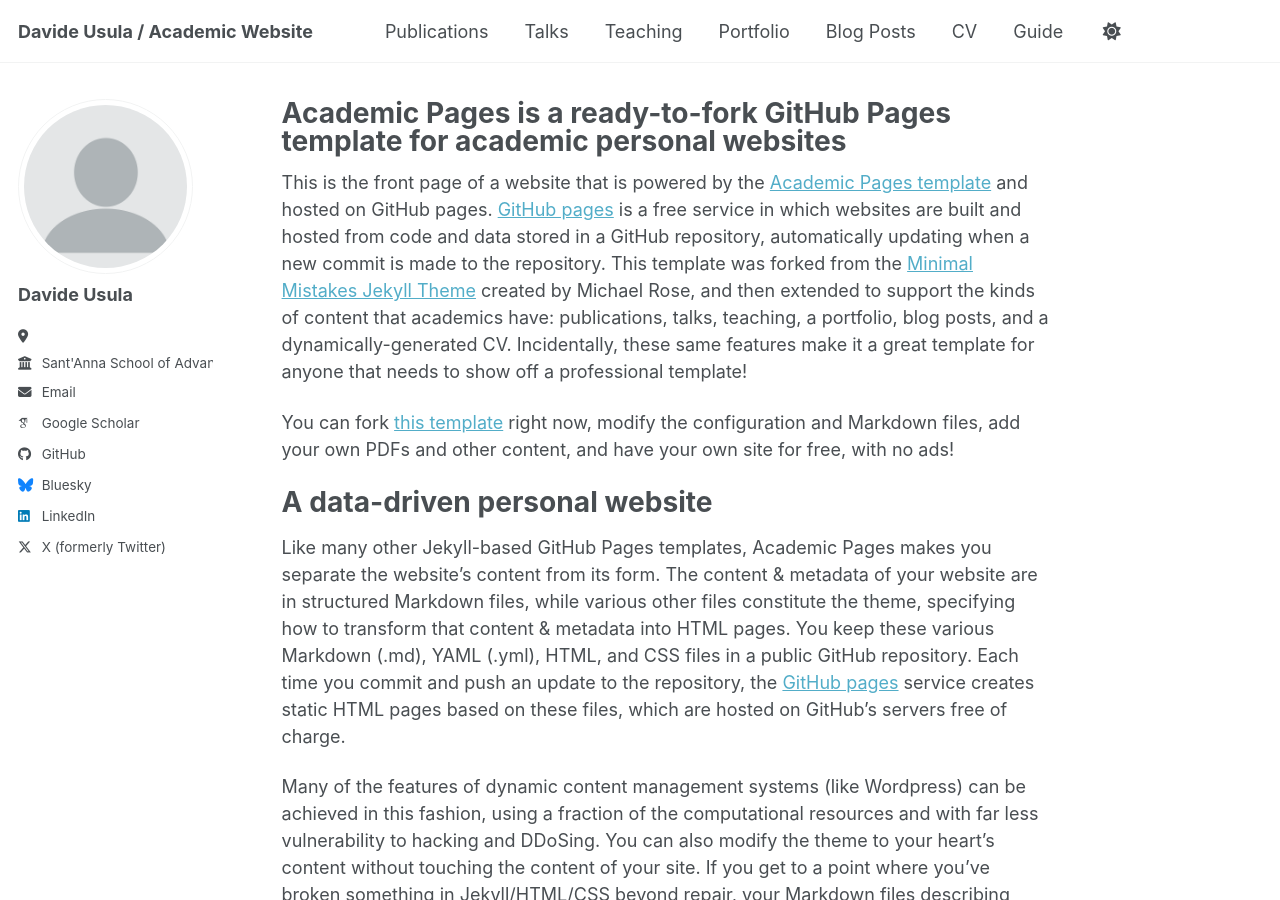
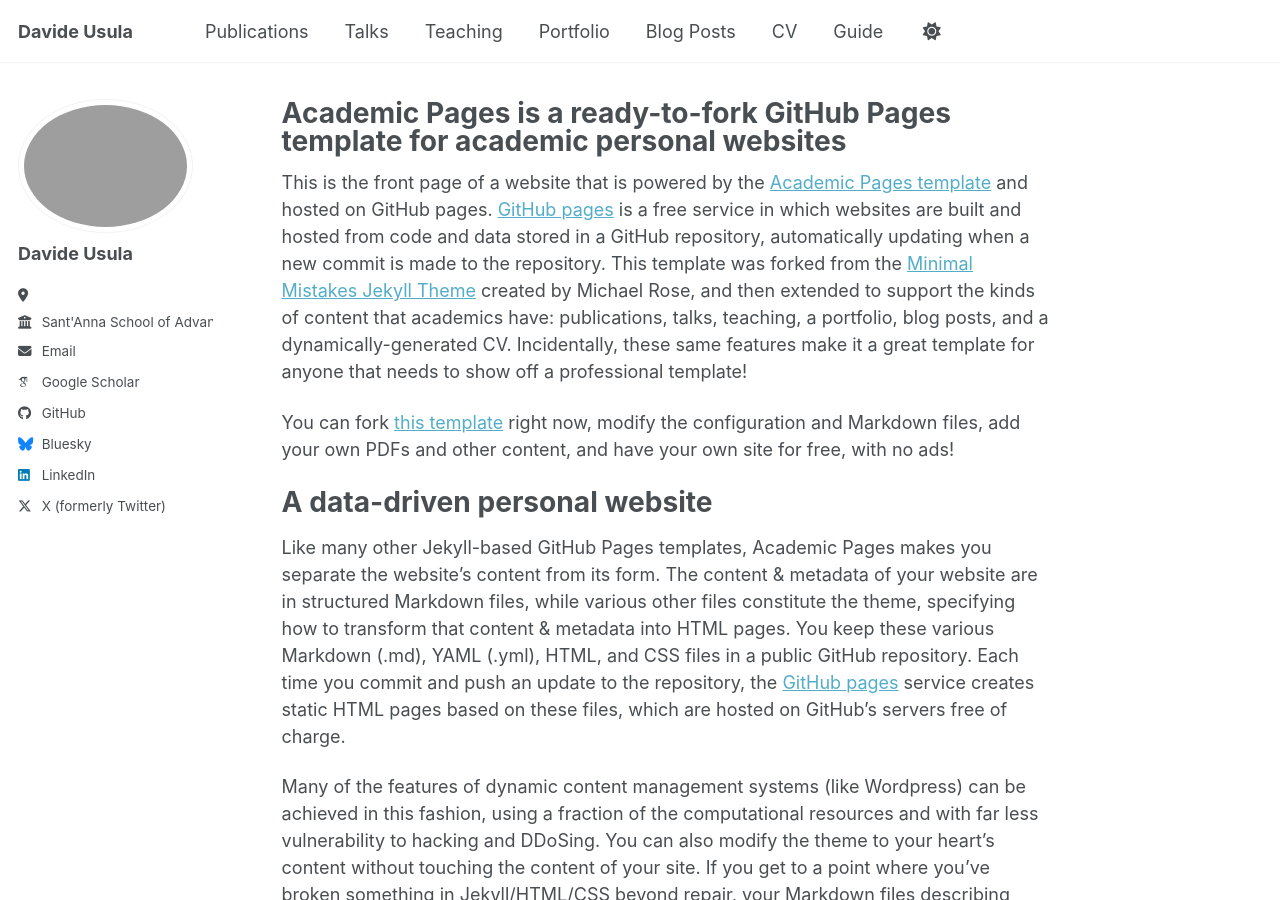
Before and after one commit to davideusula/davideusula.github.io, a Jekyll site: the page built from _pages/about.md, in a window 1280 px wide and 900 px high. Built offline with Jekyll 4.4.1, drawn with Linux system fonts in a browser that asks for light colours; some web fonts are replaced; a script bundle is joined from its source files by our own code; library files that are not in the unit come from our copies.

Commit message:
Update _config.yml

```diff
--- a/_config.yml
+++ b/_config.yml
@@ -9,7 +9,7 @@
 # Basic Site Settings
 locale                   : "en-US"
 site_theme               : "default" # Currently available options are "default", "air"
-title                    : "Davide Usula / Academic Website"
+title                    : "Davide Usula"
 title_separator          : "-"
 name                     : &name "Davide Usula"
 description              : &description "I'm fourth year PhD student at at Sant’Anna School of Advanced Studies, under the supervision of Maria Enrica Virgillito and Giovanni Dosi."   # Update this with a general description of your site, this is the default if not overridden by a page
@@ -23,7 +23,7 @@
 #               Additional customization can be done by editing /_includes/author-profile.html
 author:
   # Biographic information
-  avatar           : "profile.png"
+  avatar           : "website_profile.png"
   name             : "Davide Usula"
   pronouns         : # example: "he/him"
   bio              : ""
```
